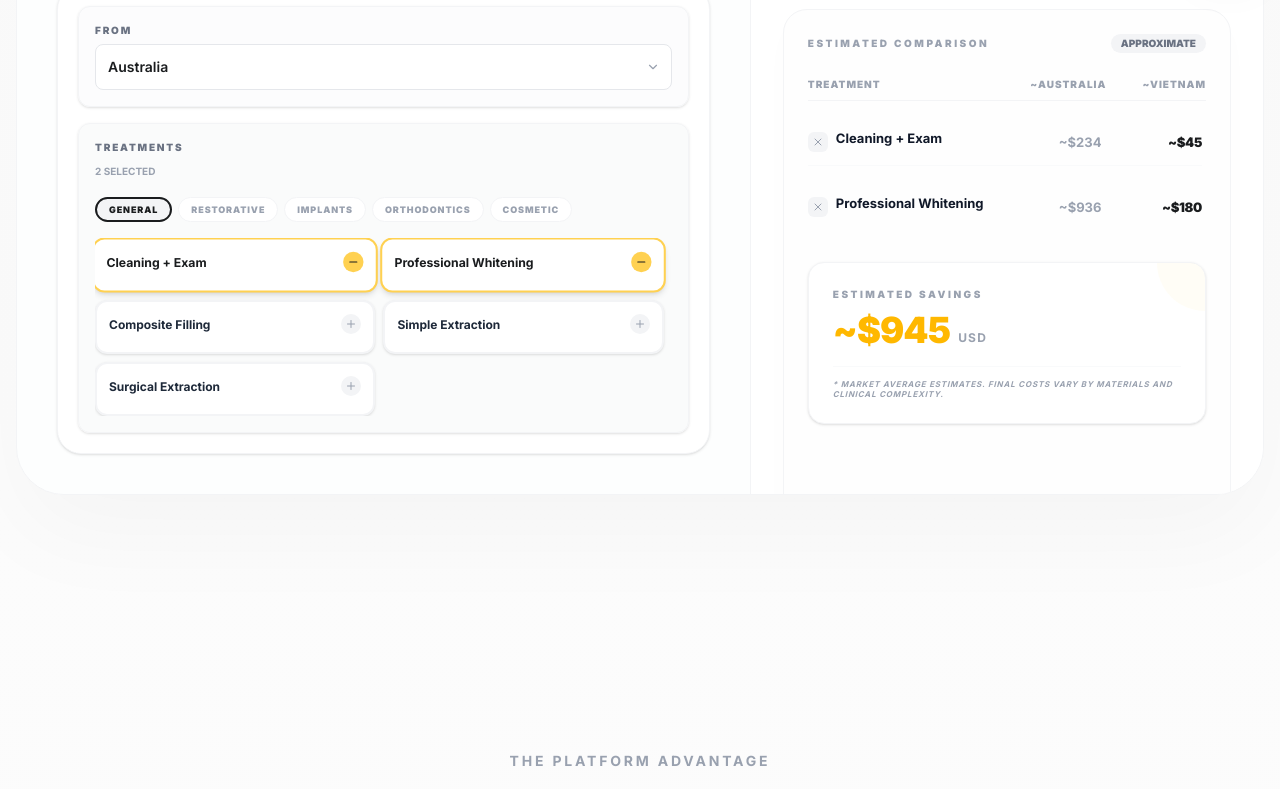
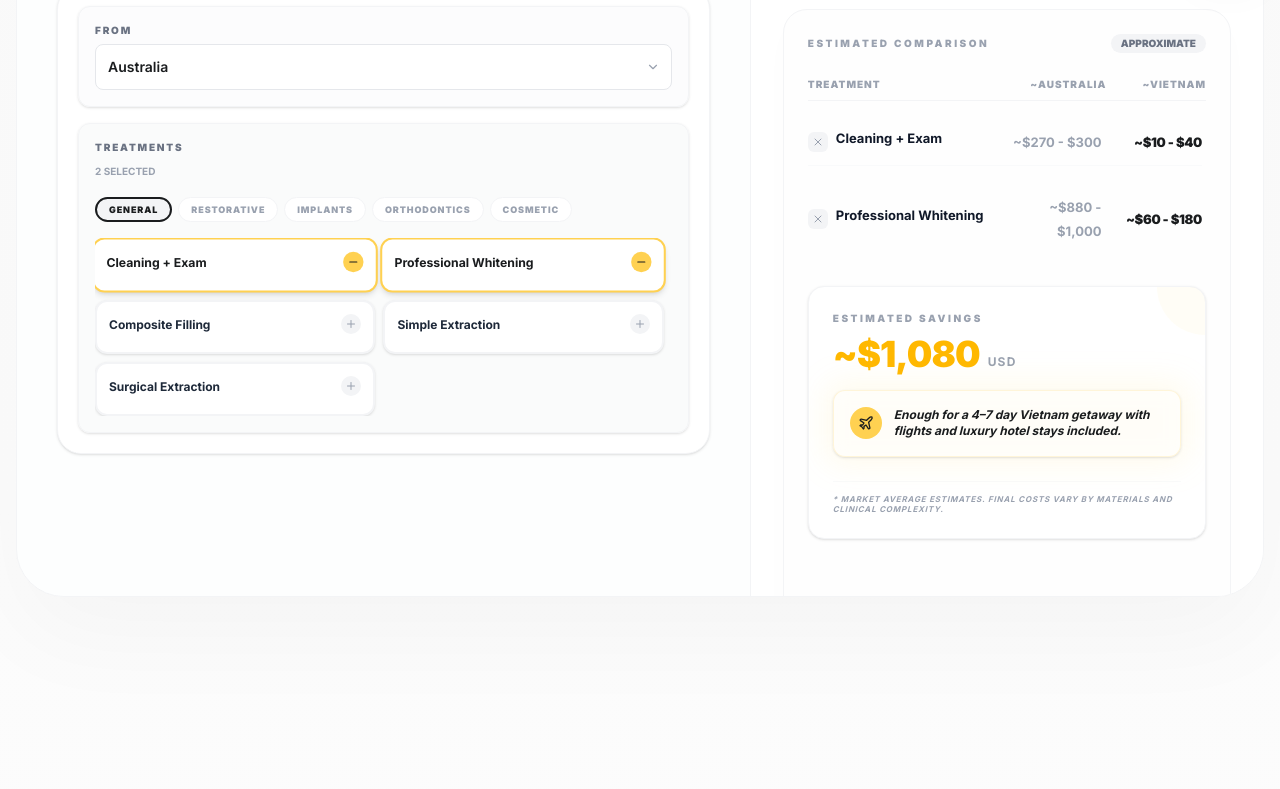
Before and after one commit to pttnhung/UCSmile_prototype, a React (Vite) app: page /#/ in a window 1280 px wide. Shown: the part 820-1609 px from the top of the page. Built offline with nearby package versions, Linux system fonts and the light colour scheme.

Commit message:
feat: Update treatment pricing structure
Refactor the `TREATMENTS` constant to use a `prices` object with `min` and `max` values, allowing for more flexible pricing representation for dental procedures. This change also adds the `Plane` icon for potential future use.

```diff
--- a/src/components/LandingPage.tsx
+++ b/src/components/LandingPage.tsx
@@ -9,47 +9,270 @@ import {
   Star,
   Plus,
   Minus,
-  X
+  X,
+  Plane
 } from 'lucide-react';
 import { blogData, BlogPost } from '../constants/blogData';
 import BlogModal from './BlogModal';
 
 // Types
+interface PriceRange {
+  min: number;
+  max: number;
+}
+
 interface Treatment {
   id: string;
   name: string;
-  vietnamPrice: number;
+  prices: Record<string, PriceRange>;
   hasQuantity?: boolean;
   category: string;
 }
 
 const TREATMENTS: Treatment[] = [
-  { id: 'cleaning', name: 'Cleaning + Exam', vietnamPrice: 45, category: 'General' },
-  { id: 'whitening', name: 'Professional Whitening', vietnamPrice: 180, category: 'General' },
-  { id: 'filling', name: 'Composite Filling', vietnamPrice: 40, hasQuantity: true, category: 'General' },
-  { id: 'extraction', name: 'Simple Extraction', vietnamPrice: 60, hasQuantity: true, category: 'General' },
-  { id: 'surgical-extraction', name: 'Surgical Extraction', vietnamPrice: 150, hasQuantity: true, category: 'General' },
-  { id: 'root-canal', name: 'Root Canal + Crown', vietnamPrice: 450, category: 'Restorative' },
-  { id: 'porcelain-crown', name: 'Porcelain Crown (Zirconia)', vietnamPrice: 380, hasQuantity: true, category: 'Restorative' },
-  { id: 'veneer', name: 'Premium Veneers (per tooth)', vietnamPrice: 350, hasQuantity: true, category: 'Cosmetic' },
-  { id: 'implant', name: 'Single Implant (incl. Crown)', vietnamPrice: 950, hasQuantity: true, category: 'Implants' },
-  { id: 'all-on-4', name: 'All-on-4 Full Arch', vietnamPrice: 8500, category: 'Implants' },
-  { id: 'all-on-6', name: 'All-on-6 Full Arch', vietnamPrice: 11000, category: 'Implants' },
-  { id: 'invisalign', name: 'Invisalign (Full Package)', vietnamPrice: 2800, category: 'Orthodontics' },
-  { id: 'braces', name: 'Braces / Orthodontics', vietnamPrice: 1500, category: 'Orthodontics' },
-  { id: 'smile-makeover', name: 'Full Smile Makeover', vietnamPrice: 3500, category: 'Cosmetic' },
-  { id: 'sinus-lift', name: 'Sinus Lift (Support)', vietnamPrice: 800, category: 'Implants' },
+  {
+    id: 'cleaning',
+    name: 'Cleaning + Exam',
+    category: 'General',
+    prices: {
+      vn: { min: 10, max: 40 },
+      th: { min: 90, max: 120 },
+      au: { min: 270, max: 300 },
+      sg: { min: 220, max: 250 },
+      kr: { min: 120, max: 150 },
+      jp: { min: 150, max: 180 },
+      cn: { min: 145, max: 175 },
+      ru: { min: 60, max: 90 },
+      us: { min: 370, max: 400 },
+    }
+  },
+  {
+    id: 'whitening',
+    name: 'Professional Whitening',
+    category: 'General',
+    prices: {
+      vn: { min: 60, max: 180 },
+      th: { min: 480, max: 600 },
+      au: { min: 880, max: 1000 },
+      sg: { min: 1080, max: 1200 },
+      kr: { min: 580, max: 700 },
+      jp: { min: 780, max: 900 },
+      cn: { min: 365, max: 485 },
+      ru: { min: 380, max: 500 },
+      us: { min: 1080, max: 1200 },
+    }
+  },
+  {
+    id: 'filling',
+    name: 'Composite Filling',
+    hasQuantity: true,
+    category: 'General',
+    prices: {
+      vn: { min: 10, max: 60 },
+      th: { min: 130, max: 180 },
+      au: { min: 400, max: 450 },
+      sg: { min: 300, max: 350 },
+      kr: { min: 170, max: 220 },
+      jp: { min: 250, max: 300 },
+      cn: { min: 95, max: 145 },
+      ru: { min: 130, max: 180 },
+      us: { min: 650, max: 700 },
+    }
+  },
+  {
+    id: 'extraction',
+    name: 'Simple Extraction',
+    hasQuantity: true,
+    category: 'General',
+    prices: {
+      vn: { min: 12, max: 98 },
+      th: { min: 94, max: 180 },
+      au: { min: 264, max: 350 },
+      sg: { min: 214, max: 300 },
+      kr: { min: 94, max: 180 },
+      jp: { min: 134, max: 220 },
+      cn: { min: 132, max: 218 },
+      ru: { min: 34, max: 120 },
+      us: { min: 414, max: 500 },
+    }
+  },
+  {
+    id: 'surgical-extraction',
+    name: 'Surgical Extraction',
+    hasQuantity: true,
+    category: 'General',
+    prices: {
+      vn: { min: 40, max: 200 },
+      th: { min: 290, max: 450 },
+      au: { min: 640, max: 800 },
+      sg: { min: 740, max: 900 },
+      kr: { min: 340, max: 500 },
+      jp: { min: 490, max: 650 },
+      cn: { min: 345, max: 505 },
+      ru: { min: 190, max: 350 },
+      us: { min: 1040, max: 1200 },
+    }
+  },
+  {
+    id: 'root-canal',
+    name: 'Root Canal + Crown',
+    category: 'Restorative',
+    prices: {
+      vn: { min: 80, max: 925 },
+      th: { min: 955, max: 1800 },
+      au: { min: 3155, max: 4000 },
+      sg: { min: 2655, max: 3500 },
+      kr: { min: 1355, max: 2200 },
+      jp: { min: 1955, max: 2800 },
+      cn: { min: 1378, max: 2223 },
+      ru: { min: 655, max: 1500 },
+      us: { min: 4155, max: 5000 },
+    }
+  },
+  {
+    id: 'porcelain-crown',
+    name: 'Porcelain Crown (Zirconia)',
+    hasQuantity: true,
+    category: 'Restorative',
+    prices: {
+      vn: { min: 157, max: 394 },
+      th: { min: 663, max: 900 },
+      au: { min: 1963, max: 2200 },
+      sg: { min: 1763, max: 2000 },
+      kr: { min: 763, max: 1000 },
+      jp: { min: 1263, max: 1500 },
+      cn: { min: 682, max: 919 },
+      ru: { min: 563, max: 800 },
+      us: { min: 2763, max: 3000 },
+    }
+  },
+  {
+    id: 'veneer',
+    name: 'Premium Veneers (per tooth)',
+    hasQuantity: true,
+    category: 'Cosmetic',
+    prices: {
+      vn: { min: 394, max: 551 },
+      th: { min: 1043, max: 1200 },
+      au: { min: 2343, max: 2500 },
+      sg: { min: 2043, max: 2200 },
+      kr: { min: 1043, max: 1200 },
+      jp: { min: 1343, max: 1500 },
+      cn: { min: 722, max: 879 },
+      ru: { min: 643, max: 800 },
+      us: { min: 2843, max: 3000 },
+    }
+  },
+  {
+    id: 'implant',
+    name: 'Single Implant (incl. Crown)',
+    hasQuantity: true,
+    category: 'Implants',
+    prices: {
+      vn: { min: 670, max: 2285 },
+      th: { min: 2385, max: 4000 },
+      au: { min: 5385, max: 7000 },
+      sg: { min: 4885, max: 6500 },
+      kr: { min: 1885, max: 3500 },
+      jp: { min: 3885, max: 5500 },
+      cn: { min: 2043, max: 3658 },
+      ru: { min: 1385, max: 3000 },
+      us: { min: 6385, max: 8000 },
+    }
+  },
+  {
+    id: 'all-on-4',
+    name: 'All-on-4 Full Arch',
+    category: 'Implants',
+    prices: {
+      vn: { min: 4724, max: 7874 },
+      th: { min: 14850, max: 18000 },
+      au: { min: 36850, max: 40000 },
+      sg: { min: 34850, max: 38000 },
+      kr: { min: 14850, max: 18000 },
+      jp: { min: 31850, max: 35000 },
+      cn: { min: 11425, max: 14575 },
+      ru: { min: 14850, max: 18000 },
+      us: { min: 41850, max: 45000 },
+    }
+  },
+  {
+    id: 'invisalign',
+    name: 'Invisalign (Full Package)',
+    category: 'Orthodontics',
+    prices: {
+      vn: { min: 4724, max: 5905 },
+      th: { min: 5819, max: 7000 },
+      au: { min: 7819, max: 9000 },
+      sg: { min: 8819, max: 10000 },
+      kr: { min: 5319, max: 6500 },
+      jp: { min: 7319, max: 8500 },
+      cn: { min: 5910, max: 7091 },
+      ru: { min: 4819, max: 6000 },
+      us: { min: 7819, max: 9000 },
+    }
+  },
+  {
+    id: 'braces',
+    name: 'Braces / Orthodontics',
+    category: 'Orthodontics',
+    prices: {
+      vn: { min: 984, max: 2755 },
+      th: { min: 2729, max: 4500 },
+      au: { min: 6229, max: 8000 },
+      sg: { min: 6229, max: 8000 },
+      kr: { min: 3229, max: 5000 },
+      jp: { min: 5229, max: 7000 },
+      cn: { min: 3315, max: 5086 },
+      ru: { min: 2229, max: 4000 },
+      us: { min: 6229, max: 8000 },
+    }
+  },
+  {
+    id: 'smile-makeover',
+    name: 'Full Smile Makeover',
+    category: 'Cosmetic',
+    prices: {
+      vn: { min: 3780, max: 11020 },
+      th: { min: 17760, max: 25000 },
+      au: { min: 52760, max: 60000 },
+      sg: { min: 47760, max: 55000 },
+      kr: { min: 17760, max: 25000 },
+      jp: { min: 37760, max: 45000 },
+      cn: { min: 17380, max: 24620 },
+      ru: { min: 10760, max: 18000 },
+      us: { min: 62760, max: 70000 },
+    }
+  },
+  {
+    id: 'sinus-lift',
+    name: 'Sinus Lift (Support)',
+    category: 'Implants',
+    prices: {
+      vn: { min: 197, max: 590 },
+      th: { min: 807, max: 1200 },
+      au: { min: 2607, max: 3000 },
+      sg: { min: 2107, max: 2500 },
+      kr: { min: 1107, max: 1500 },
+      jp: { min: 1407, max: 1800 },
+      cn: { min: 1204, max: 1597 },
+      ru: { min: 507, max: 900 },
+      us: { min: 3607, max: 4000 },
+    }
+  },
 ];
 
 const CATEGORIES = ['General', 'Restorative', 'Implants', 'Orthodontics', 'Cosmetic'];
 
 const ORIGINS = {
-  aus: { label: 'Australia', factor: 5.2 },
-  usa: { label: 'USA', factor: 6.8 },
-  nzl: { label: 'New Zealand', factor: 5.0 },
-  gbr: { label: 'UK', factor: 5.8 },
-  jpn: { label: 'Japan', factor: 4.5 },
-  can: { label: 'Canada', factor: 6.0 },
+  au: { label: 'Australia' },
+  us: { label: 'USA' },
+  th: { label: 'Thailand' },
+  sg: { label: 'Singapore' },
+  kr: { label: 'South Korea' },
+  jp: { label: 'Japan' },
+  cn: { label: 'China' },
+  ru: { label: 'Russia' },
 };
 
 interface TreatmentCardProps {
@@ -110,24 +333,26 @@ function TreatmentCard({
 export default function LandingPage() {
   const [selectedTreatments, setSelectedTreatments] = useState<string[]>(['cleaning', 'whitening']);
   const [quantities, setQuantities] = useState<Record<string, number>>({});
-  const [pricingFrom, setPricingFrom] = useState<keyof typeof ORIGINS>('aus');
+  const [pricingFrom, setPricingFrom] = useState<keyof typeof ORIGINS>('au');
   const [selectedPost, setSelectedPost] = useState<BlogPost | null>(null);
   const [activeCategory, setActiveCategory] = useState('General');
 
   const filteredTreatments = TREATMENTS.filter(t => t.category === activeCategory);
 
-  const factor = ORIGINS[pricingFrom].factor;
+  const originKey = pricingFrom;
 
   const totalOrigin = selectedTreatments.reduce((acc, id) => {
     const t = TREATMENTS.find(t => t.id === id);
     const qty = quantities[id] || 1;
-    return acc + ((t?.vietnamPrice || 0) * factor * qty);
+    const price = t?.prices[originKey]?.min || 0;
+    return acc + (price * qty);
   }, 0);
 
   const totalVietnam = selectedTreatments.reduce((acc, id) => {
     const t = TREATMENTS.find(t => t.id === id);
     const qty = quantities[id] || 1;
-    return acc + ((t?.vietnamPrice || 0) * qty);
+    const price = t?.prices.vn.min || 0;
+    return acc + (price * qty);
   }, 0);
 
   const totalSavings = totalOrigin - totalVietnam;
@@ -298,10 +523,14 @@ export default function LandingPage() {
                             </div>
                           </div>
                           <div className="col-span-3 text-right">
-                            <span className="text-[13px] font-bold text-gray-400">~${Math.round(t.vietnamPrice * factor * (quantities[id] || 1)).toLocaleString()}</span>
+                            <span className="text-[13px] font-bold text-gray-400">
+                              ~${Math.round((t.prices[originKey]?.min || 0) * (quantities[id] || 1)).toLocaleString()} - ${Math.round((t.prices[originKey]?.max || 0) * (quantities[id] || 1)).toLocaleString()}
+                            </span>
                           </div>
                           <div className="col-span-3 text-right">
-                            <span className="text-[13px] font-black text-brand-text tracking-tight">~${Math.round(t.vietnamPrice * (quantities[id] || 1)).toLocaleString()}</span>
+                            <span className="text-[13px] font-black text-brand-text tracking-tight">
+                              ~${Math.round((t.prices.vn.min || 0) * (quantities[id] || 1)).toLocaleString()} - ${Math.round((t.prices.vn.max || 0) * (quantities[id] || 1)).toLocaleString()}
+                            </span>
                           </div>
                         </div>
                       );
@@ -317,6 +546,28 @@ export default function LandingPage() {
                   <span className="text-4xl font-black tracking-tight text-brand-secondary">~${Math.round(totalSavings).toLocaleString()}</span>
                   <span className="text-xs font-bold text-gray-400 uppercase tracking-widest pb-1">USD</span>
                 </div>
+                {totalSavings > 0 && (
+                  <div className="relative z-10 mb-6 group">
+                    <div className="absolute -inset-2 bg-brand-primary/10 rounded-2xl blur-lg transition-all group-hover:bg-brand-primary/20" />
+                    <div className="relative bg-white/60 backdrop-blur-sm border border-brand-primary/20 rounded-xl p-4 shadow-sm">
+                      <div className="flex items-start gap-3">
+                        <div className="w-8 h-8 rounded-full bg-brand-primary flex items-center justify-center shrink-0">
+                          <Plane className="w-4 h-4 text-brand-text" />
+                        </div>
+                        <p className="text-[12px] text-brand-text font-bold leading-snug italic">
+                          {totalSavings < 100 && "Enough for an ocean-view stay or a luxury spa experience in Vietnam."}
+                          {totalSavings >= 100 && totalSavings < 300 && "Enough for 1–2 days of spa treatments, fine dining, and premium local experiences in Vietnam."}
+                          {totalSavings >= 300 && totalSavings < 800 && "Enough for a 2–4 night beachfront resort escape in Da Nang or Nha Trang."}
+                          {totalSavings >= 800 && totalSavings < 1500 && "Enough for a 4–7 day Vietnam getaway with flights and luxury hotel stays included."}
+                          {totalSavings >= 1500 && totalSavings < 3000 && "Enough to cover most of a 1–2 week Vietnam vacation with beachfront resorts and unforgettable experiences."}
+                          {totalSavings >= 3000 && totalSavings < 5000 && "Enough for a 2–3 week luxury journey across Vietnam with premium resorts and private tours."}
+                          {totalSavings >= 5000 && totalSavings < 10000 && "Enough for a 3–4 week luxury Southeast Asia holiday across multiple destinations."}
+                          {totalSavings >= 10000 && "Enough for a once-in-a-lifetime luxury Asia travel experience."}
+                        </p>
+                      </div>
+                    </div>
+                  </div>
+                )}
                 <p className="text-[8px] font-bold text-gray-400 uppercase tracking-widest leading-tight border-t border-gray-50 pt-3 italic">
                   * Market average estimates. Final costs vary by materials and clinical complexity.
                 </p>
@@ -388,14 +639,14 @@ export default function LandingPage() {
               address: "Son Tra district, near My Khe beach",
               specialty: "Implants & Crowns",
               price: "$30 - $800",
-              img: "https://images.unsplash.com/photo-1588776814546-1ffcf47267a5?auto=format&fit=crop&w=800&q=80"
+              img: "https://scontent.fdad3-6.fna.fbcdn.net/v/t39.30808-1/560651685_799475406335450_1769819398433378863_n.jpg?stp=c68.12.1875.1875a_dst-jpg_s480x480_tt6&_nc_cat=110&ccb=1-7&_nc_sid=2d3e12&_nc_ohc=jZJT5R0BJRYQ7kNvwHev9CM&_nc_oc=Adq0biRuLEJcn4YUMaKEsPGVFGvTHeq1iHl4DQ08x2xBa4OrchGbrT91CghqF6DgnuqaeJjvsCJf8zw26gBkMq6h&_nc_zt=24&_nc_ht=scontent.fdad3-6.fna&_nc_gid=ChosV_fkPMeYfmTBB1MzPg&_nc_ss=7b289&oh=00_Af7Vy_w3en3W_16Yp77WMtq21swHOY1HS6jobYWnRG3HiA&oe=6A07EF21"
             },
             {
               name: "Serenity International",
               address: "Hai Chau, central city access",
               specialty: "Smile Aesthetics",
               price: "$150 - $4500",
-              img: "https://images.unsplash.com/photo-1629909613654-28a3a7c45701?auto=format&fit=crop&w=800&q=80"
+              img: "https://lh3.googleusercontent.com/p/AF1QipOYhj3gOtFlLBbfeQKOoXKa_95YDHaAH9SffXBN=s1360-w1360-h1020-rw"
             }
           ].map((partner, idx) => (
             <div key={idx} className="bg-white rounded-[2.5rem] overflow-hidden group border border-gray-100 shadow-sm hover:shadow-2xl hover:border-brand-primary/20 transition-all cursor-pointer">
@@ -507,7 +758,7 @@ export default function LandingPage() {
       </section>
 
       {/* Footer Form */}
-      <section id="book-now" className="py-32 px-4">
+      <section id="book-now" className="py-32 px-4 scroll-mt-24">
         <div className="max-w-7xl mx-auto bg-white rounded-[3rem] overflow-hidden shadow-[0_30px_80px_rgba(15,23,42,0.08)] border border-gray-100 flex flex-col md:flex-row">
           <div className="bg-brand-section p-10 md:p-14 text-white md:w-[35%]">
             <p className="text-[11px] font-black uppercase tracking-[0.22em] text-gray-400 mb-4">BOOKING SUPPORT</p>
```
Also changed, not shown: src/logo.png.
